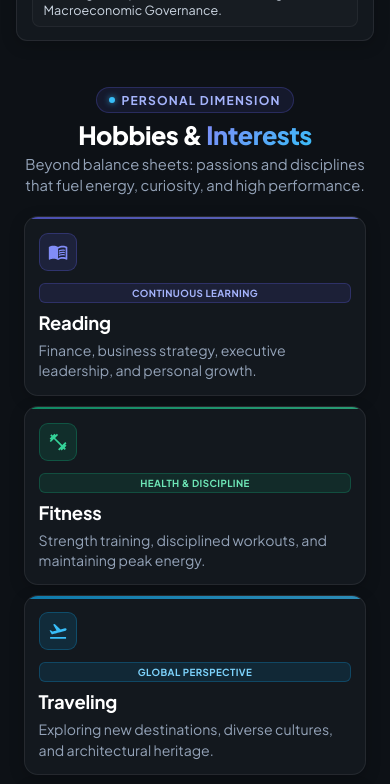
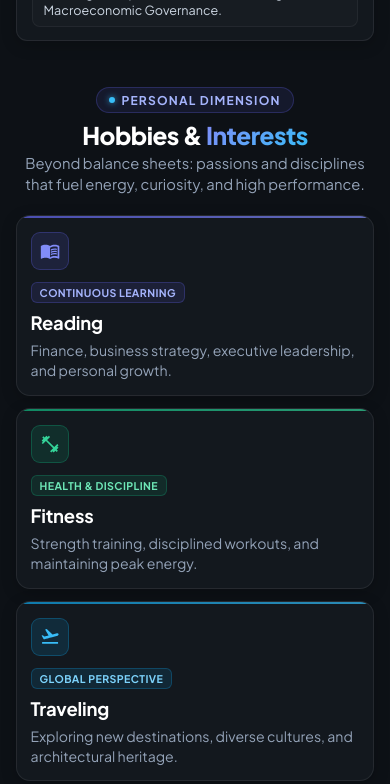
Before and after one commit to Ashishpandla07/Portfolio, a React (Create React App) app: page / in a window 390 px wide. Shown: the part 5000-5784 px from the top of the page. Built offline with nearby package versions, Linux system fonts and the light colour scheme.

Commit message:
style(hobbies): restore original 5-column desktop slides layout while preserving mobile responsiveness

```diff
--- a/src/assets/styles/Hobbies.scss
+++ b/src/assets/styles/Hobbies.scss
@@ -64,14 +64,11 @@
   /* 5-Column Single-Row Desktop Grid */
   .hobbies-grid {
     display: grid;
-    grid-template-columns: repeat(auto-fit, minmax(250px, 1fr));
+    grid-template-columns: repeat(5, 1fr);
     gap: 14px;
     align-items: stretch;
-    width: 100%;
-    padding: 0 8px;
-  }
 
-    .hobbies-grid .hobby-card {
+    .hobby-card {
       background: rgba(22, 27, 34, 0.75);
       border: 1px solid rgba(255, 255, 255, 0.08);
       border-radius: 14px;
@@ -81,8 +78,6 @@
       justify-content: space-between;
       box-shadow: 0 4px 16px rgba(0, 0, 0, 0.2);
       backdrop-filter: blur(10px);
-      height: 100%;
-      overflow: visible;
       transition: all 0.28s cubic-bezier(0.4, 0, 0.2, 1);
       position: relative;
       overflow: hidden;
@@ -139,16 +134,16 @@
 
         .hobby-badge {
           display: inline-block;
-          width: 100%;
-          font-size: 0.58rem;
+          width: fit-content;
+          max-width: 100%;
+          font-size: 0.63rem;
           font-weight: 700;
           text-transform: uppercase;
           letter-spacing: 0.4px;
-          padding: 3px 6px;
+          padding: 3px 8px;
           border-radius: 6px;
           margin-bottom: 8px;
-          text-align: center;
-          white-space: normal;
+          white-space: nowrap;
         }
 
         .hobby-title {
@@ -204,38 +199,16 @@
       }
     }
   }
-
-@media screen and (max-width: 768px) {
-  .hobbies-container {
-    min-height: auto;
-    padding: 30px 4% 24px;
-  }
 }
-
-@media screen and (max-width: 640px) {
-  .hobbies-grid {
-    display: grid;
-    grid-template-columns: 1fr;
-    gap: 12px;
-    padding: 0;
-    overflow: visible;
-  }
-  .hobbies-grid .hobby-card {
-    width: 100%;
-    height: auto;
-    margin: 0 auto;
-  }
-}
-
 
 /* Light mode overrides */
 .light-mode {
   .hobbies-container {
     .section-header {
       .hobbies-eyebrow {
-         background: rgba(59, 130, 246, 0.1); /* lighter blue background */
-         border-color: rgba(59, 130, 246, 0.25); /* slightly stronger border */
-         color: #2563eb; /* blue-600 text */
+         background: rgba(59, 130, 246, 0.1);
+         border-color: rgba(59, 130, 246, 0.25);
+         color: #2563eb;
       }
 
       .hobbies-title {
@@ -293,12 +266,17 @@
     min-height: auto;
 
     .section-header .hobbies-title {
-      font-size: 1.5rem;
+      font-size: 1.45rem;
     }
 
     .hobbies-grid {
       grid-template-columns: 1fr;
-      gap: 10px;
+      gap: 12px;
+
+      .hobby-card {
+        width: 100%;
+        height: auto;
+      }
     }
   }
 }
```
